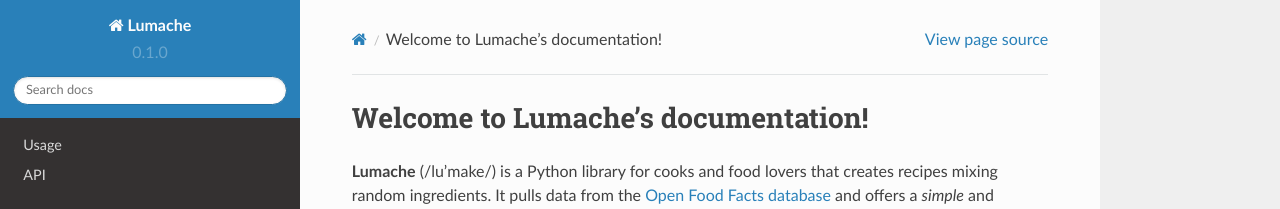
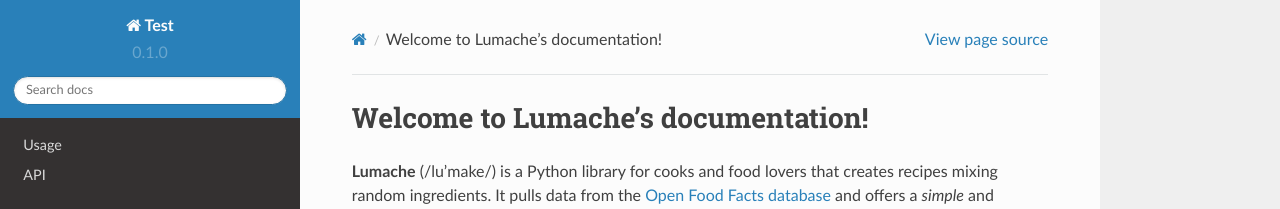
Before and after one commit to anthony-mini/didacticiel-projet-read-the-docs, a Sphinx documentation site: the page built from docs/source/index.rst, in a window 1280 px wide. Shown: the top 209 px of the page. Built offline with Sphinx 7.4.7 and the Read the Docs theme 2.0.0, drawn with Linux system fonts in a browser that asks for light colours.

Commit message:
change name project to

```diff
--- a/docs/source/conf.py
+++ b/docs/source/conf.py
@@ -2,7 +2,7 @@
 
 # -- Project information
 
-project = 'Lumache'
+project = 'Test'
 copyright = '2021, Graziella'
 author = 'Graziella'
 
```
